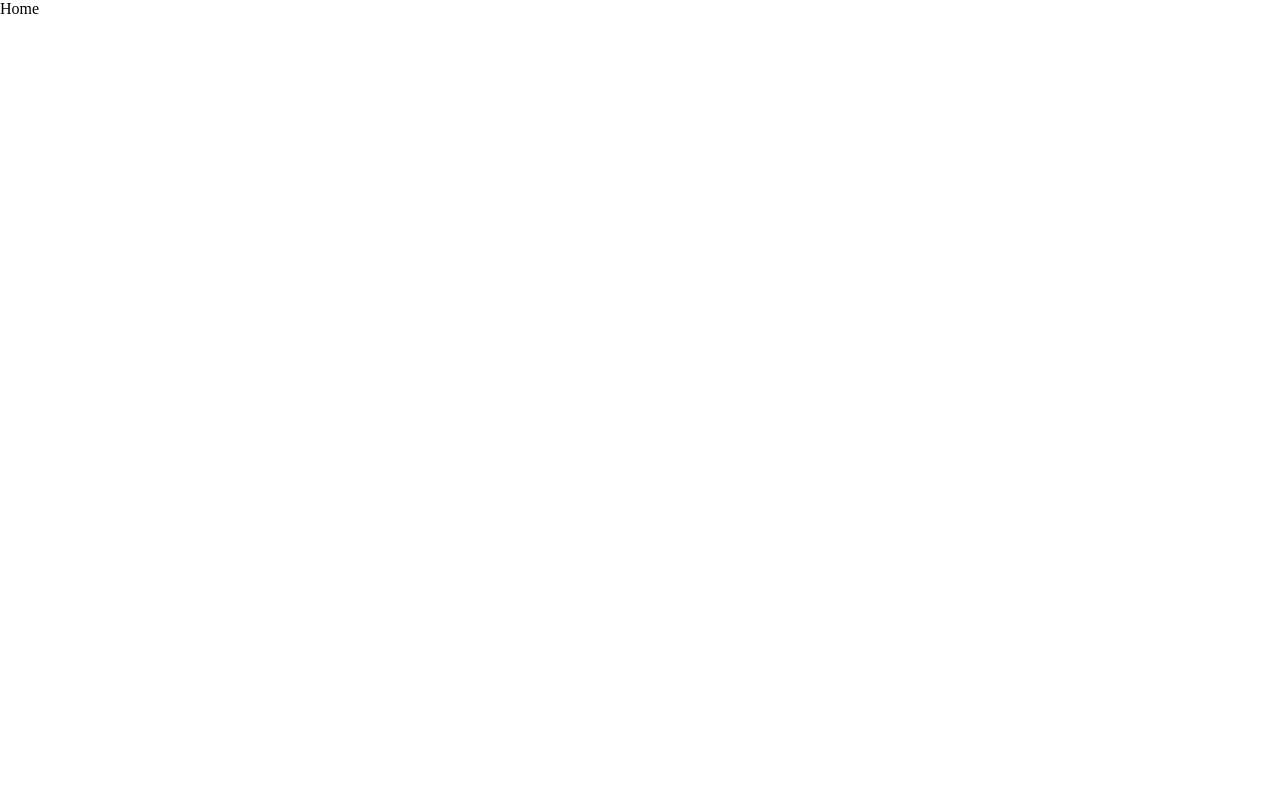
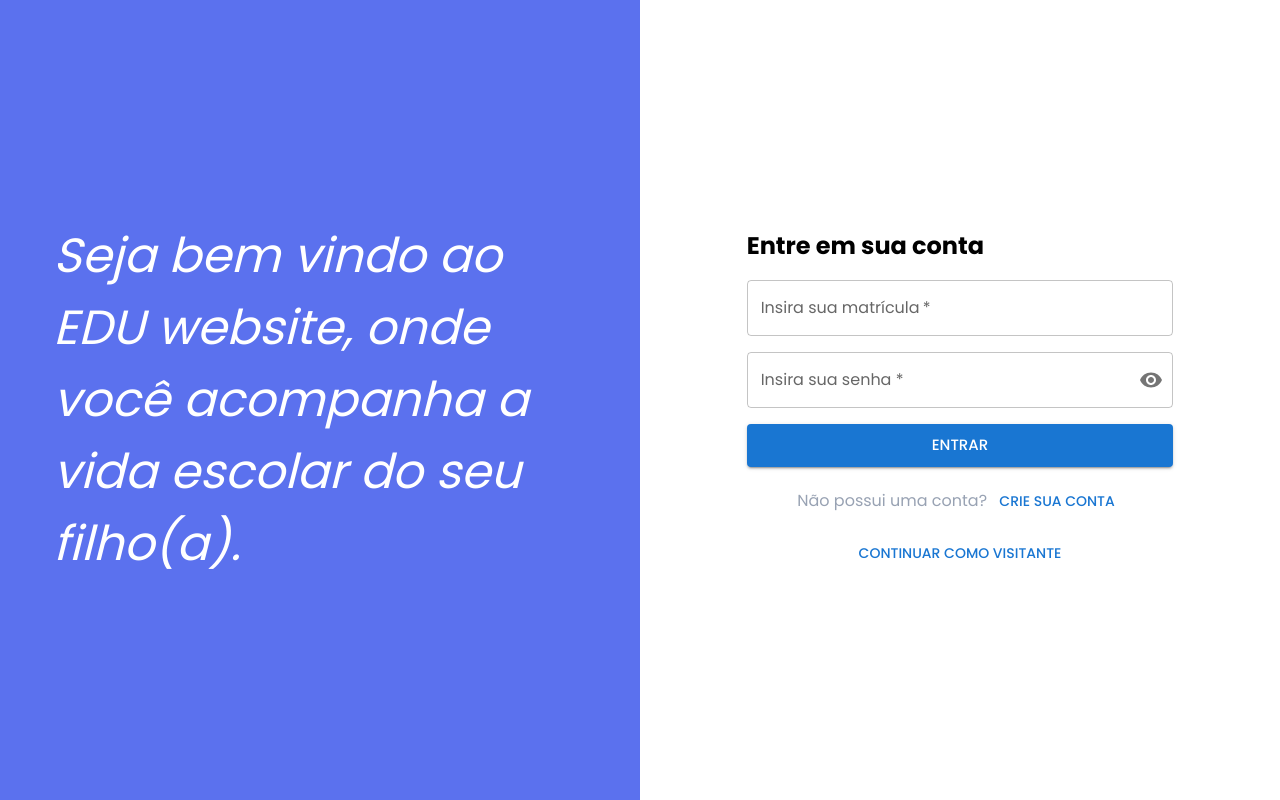
Before and after one commit to MatheusAmarall/EduBot, a React (Create React App) app: page / in a window 1280 px wide. Built offline with nearby package versions, Linux system fonts and the light colour scheme.

Commit message:
EDU-001 - alterando rotas

```diff
--- a/src/App.js
+++ b/src/App.js
@@ -11,8 +11,8 @@ function App() {
     <>
       <ThemeProvider theme={theme}>
         <Routes>
-          <Route path="/" element={<Home />}/>
-          <Route path="/login" element={<Login />}/>
+          <Route path="/" element={<Login />}/>
+          <Route path="/home" element={<Home />}/>
           <Route path="/register" element={<Register />}/>
         </Routes>
       </ThemeProvider>
--- a/src/pages/Login/login.js
+++ b/src/pages/Login/login.js
@@ -105,7 +105,7 @@ const Login = () => {
                         </Typography>
                     </Grid>
                     <Grid item xs={12}>
-                        <Button onClick={() => handleNavigate("/")} variant="text">Continuar como visitante</Button>
+                        <Button onClick={() => handleNavigate("/home")} variant="text">Continuar como visitante</Button>
                     </Grid>
                 </Grid>
             </Grid>
--- a/src/pages/Register/register.js
+++ b/src/pages/Register/register.js
@@ -12,6 +12,7 @@ import {
   } from '@mui/material';
 import Visibility from '@mui/icons-material/Visibility';
 import VisibilityOff from '@mui/icons-material/VisibilityOff';
+import { useNavigate } from 'react-router-dom';
 
 const Register = () => {
     const [matricula, setMatricula] = useState("");
@@ -19,6 +20,8 @@ const Register = () => {
     const [confirmaSenha, setConfirmaSenha] = useState("")
     const [showPassword, setShowPassword] = useState(false);
     const [showConfirmPassword, setShowConfirmPassword] = useState(false);
+
+    const navigate = useNavigate()
 
     const handleRegister = () => {
         console.log("login", matricula, senha, confirmaSenha)
@@ -31,6 +34,10 @@ const Register = () => {
     const handleMouseDownPassword = (event) => {
         event.preventDefault();
     };
+
+    const handleNavigate = (url) => {
+        navigate(url)
+    }
 
   return (
     <Grid container style={{ height: '100vh' }}>
@@ -116,18 +123,12 @@ const Register = () => {
                     </Grid>
                     <Grid item xs={12}>
                         <Typography color="#98A2B3" fontSize={16}>
-                            Já possui uma conta? <Button variant="text">Entrar</Button>
+                            Já possui uma conta? <Button onClick={() => handleNavigate("/")} variant="text">Entrar</Button>
                         </Typography>
                     </Grid>
                 </Grid>
             </Grid>
-
         </Grid>
-        {/* <Grid item xs={6} style={{ display: 'flex', alignItems: 'center', justifyContent: 'center' }}>
-            <Grid item xs={8} style={{ textAlign: 'center' }}>
-
-            </Grid>
-        </Grid> */}
     </Grid>
   )
 }
```
